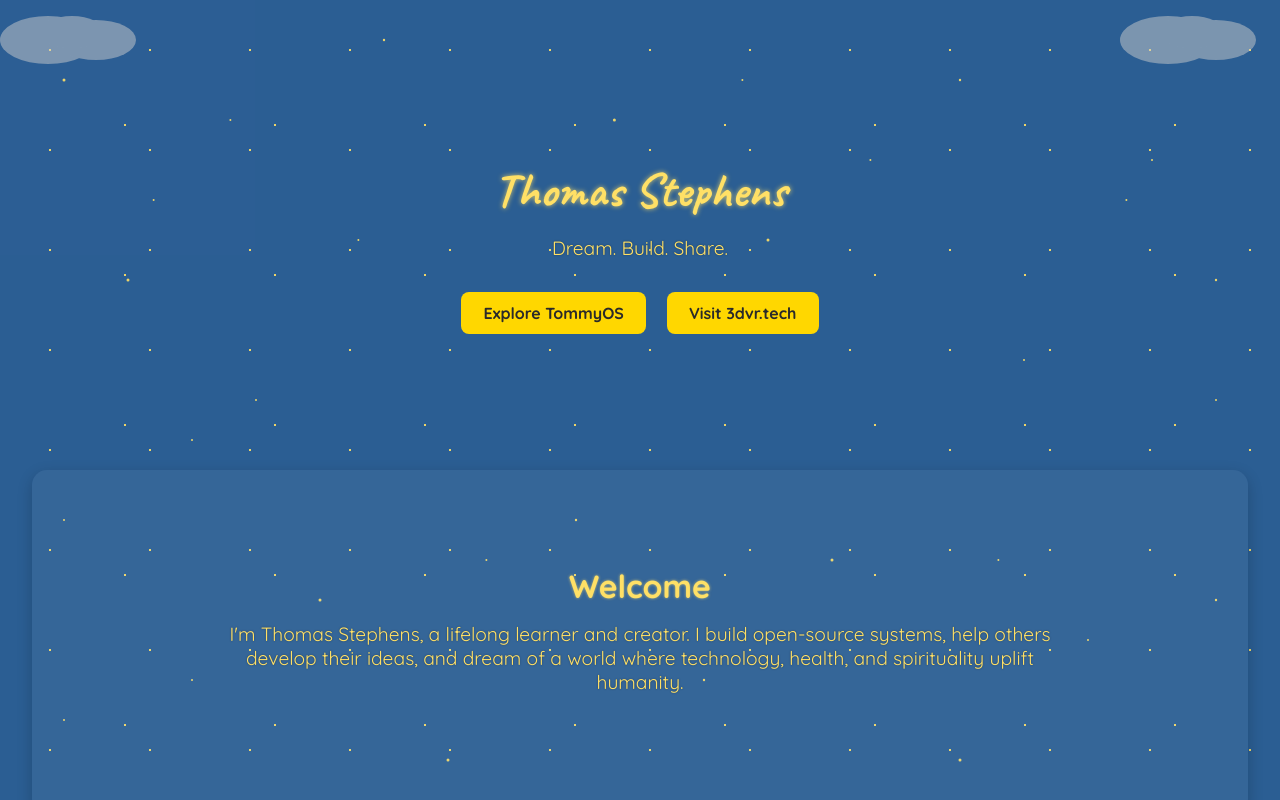
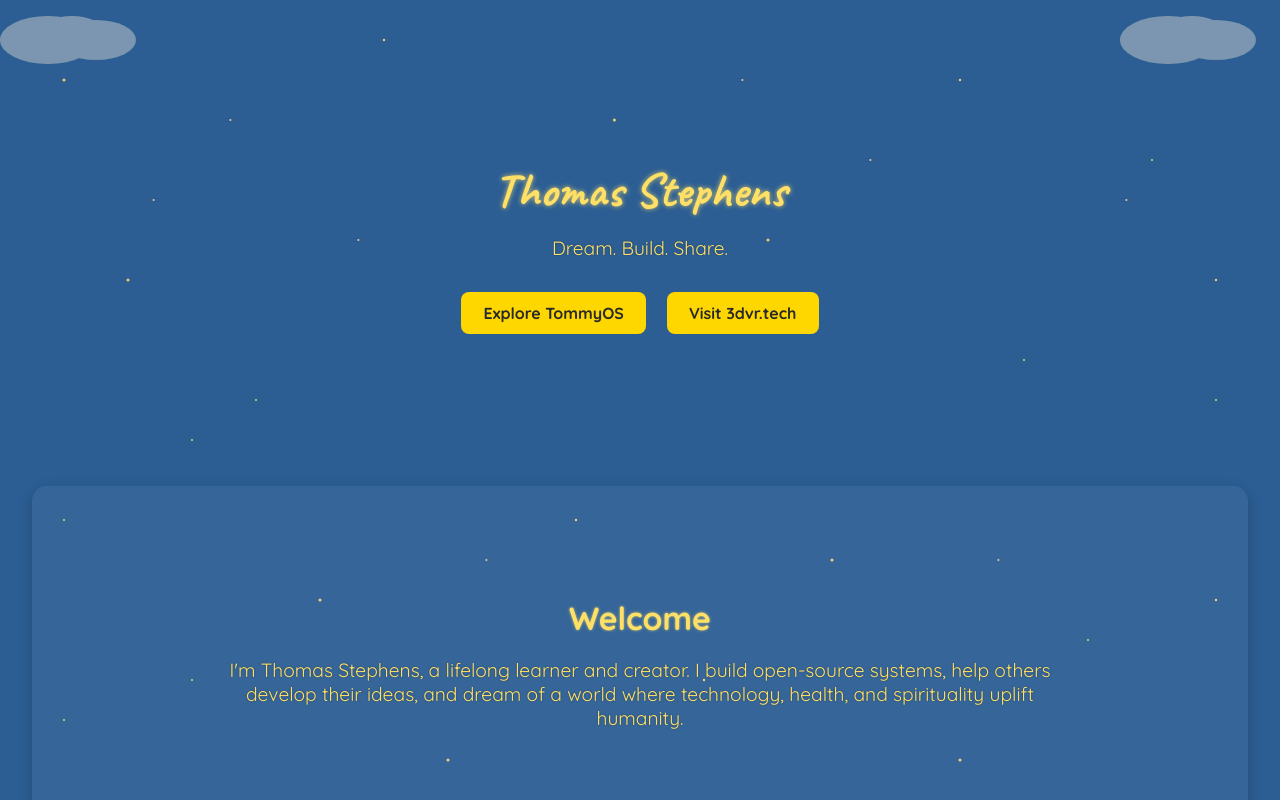
Before and after one commit to tmsteph/tmsteph-redesign-2025, a plain HTML site: page index.html in a window 1280 px wide. Shown: the top 800 px of the page. Drawn offline with Linux system fonts and the light colour scheme.

Commit message:
Update style.css

```diff
--- a/style.css
+++ b/style.css
@@ -20,33 +20,30 @@
   font-family: 'Caveat', cursive;
 }
 
-/* Fixed Starfield Background */
+/* Starfield fixed background */
 #starfield {
   position: fixed;
   width: 100%;
   height: 100%;
-  background: #2c5e94;
+  background: transparent;
   z-index: 0;
-  background-image:
-    radial-gradient(#ffe066 1px, transparent 1px),
-    radial-gradient(#ffe066 1px, transparent 1px);
-  background-size: 100px 100px, 150px 150px;
-  background-position: 0 0, 50px 50px;
+  pointer-events: none;
   animation: twinkle 2s infinite alternate;
 }
 
-/* Twinkle animation */
+/* Stars twinkle */
 @keyframes twinkle {
   from { opacity: 0.6; }
   to { opacity: 1; }
 }
 
-/* Clouds attached to content */
+/* Clouds */
 .cloud {
   position: absolute;
   top: 0;
   opacity: 0.5;
-  z-index: 1;
+  z-index: 2;
+  pointer-events: none;
 }
 
 .cloud-left {
@@ -57,12 +54,12 @@
   right: 0;
 }
 
-/* Main Content above clouds and stars */
+/* Hero, Sections, Footer must be above starfield */
 .hero,
 .section,
 footer {
   position: relative;
-  z-index: 2;
+  z-index: 3;
 }
 
 /* Container */
@@ -73,7 +70,7 @@
   text-align: center;
 }
 
-/* Fade-in on load */
+/* Fade-in only on page load */
 .fade-in {
   opacity: 0;
   animation: fadeInAnimation 2s ease forwards;
@@ -85,10 +82,9 @@
   }
 }
 
-/* Hero Section */
+/* Hero */
 .hero {
-  text-align: center;
-  padding: 8rem 2rem 4rem 2rem;
+  padding: 8rem 2rem 5rem 2rem;
 }
 
 /* Typography */
@@ -100,7 +96,7 @@
 
 h2 {
   font-size: 2rem;
-  margin-bottom: 1rem;
+  margin-bottom: 1.2rem;
   text-shadow: 0 0 3px rgba(255, 224, 100, 0.7);
 }
 
@@ -128,9 +124,9 @@
   transform: scale(1.05);
 }
 
-/* Section Cards */
+/* Sections */
 .section {
-  padding: 4rem 2rem;
+  padding: 5rem 2rem;
 }
 
 .card {
```
